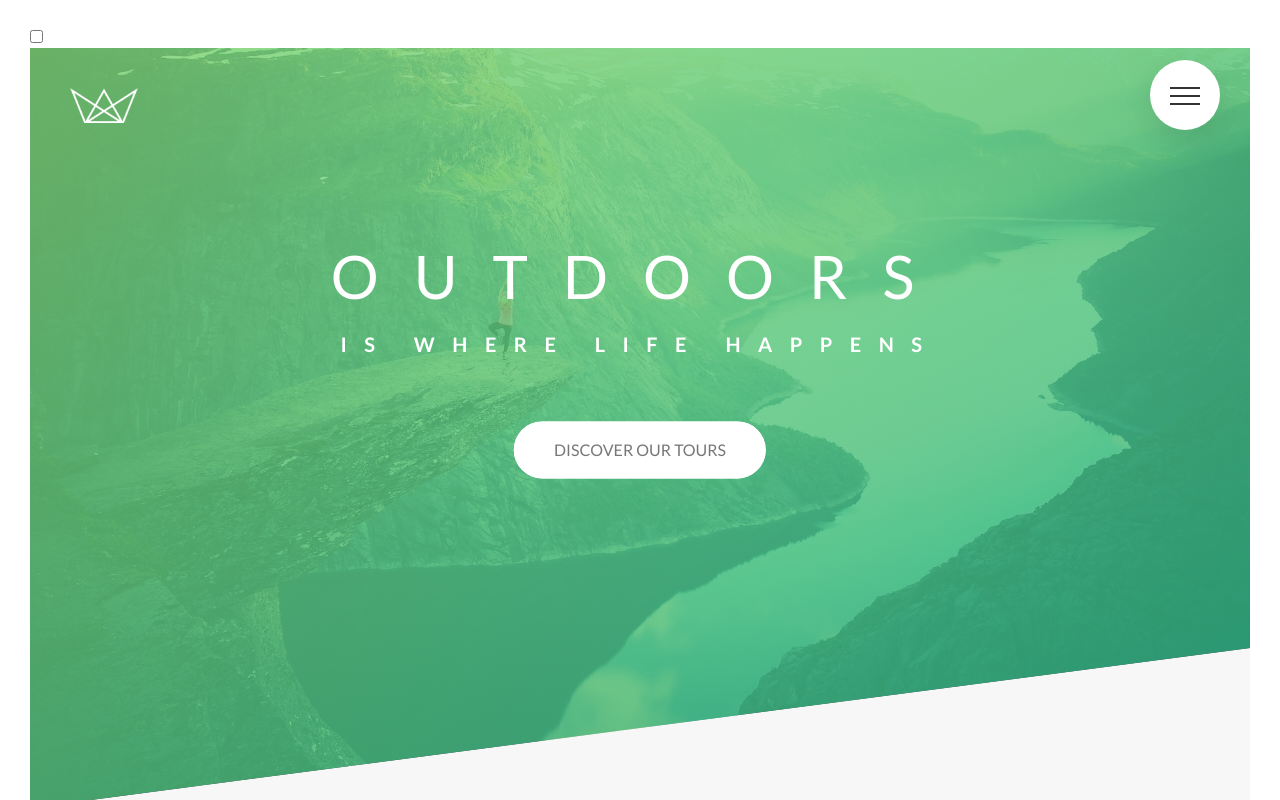
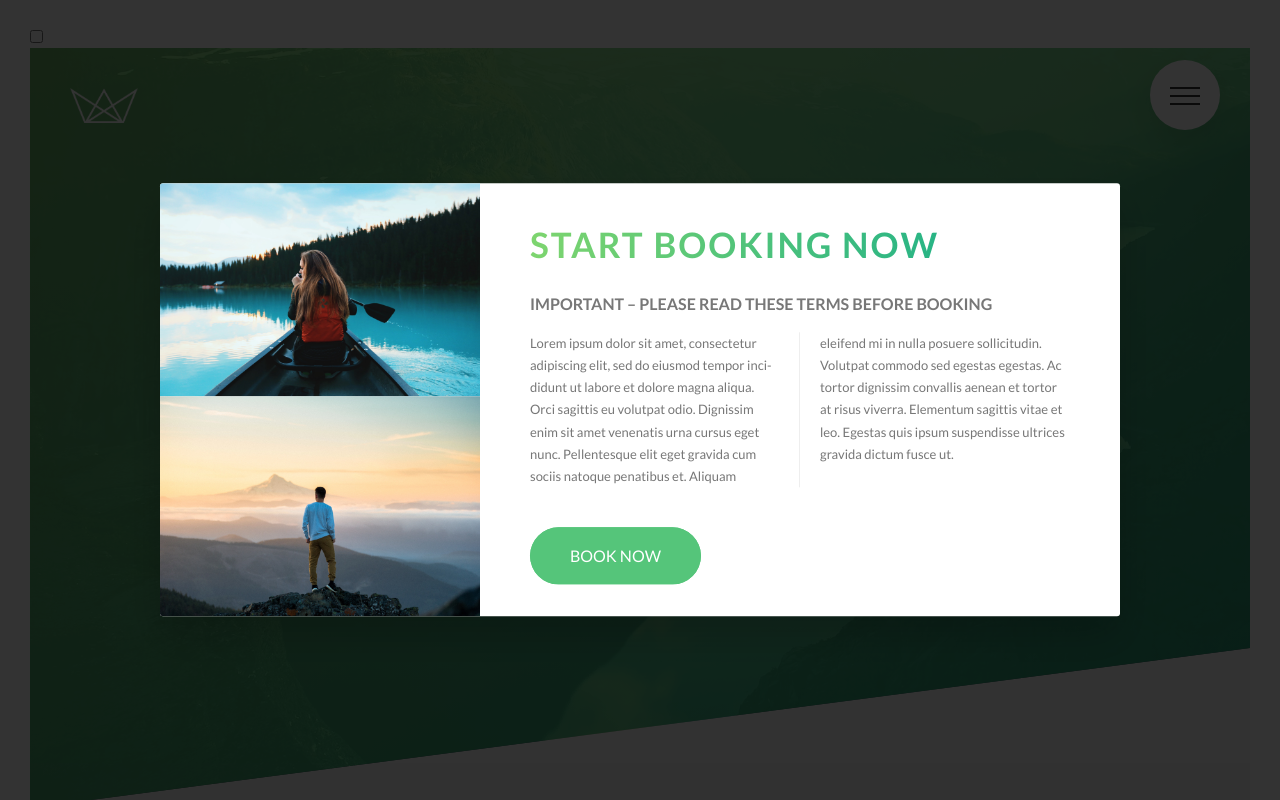
Before and after one commit to nishathapa/Natours, a website: page index.html in a window 1280 px wide. Shown: the top 800 px of the page. Drawn offline with Linux system fonts and the light colour scheme.

Commit message:
Designed pop-up section

```diff
--- a/index.html
+++ b/index.html
@@ -368,6 +368,23 @@
                 </div>
             </div>
         </footer>
+
+        <div class="popup">
+            <div class="popup__content">
+                <div class="popup__left">
+                    <img src="img/nat-8.jpg" alt="tour photo" class="popup__img">
+                    <img src="img/nat-9.jpg" alt="tour photo" class="popup__img">
+                </div>
+                <div class="popup__right">
+                    <h2 class="heading-secondary u-margin-bottom-small">Start Booking Now</h2>
+                    <h3 class="heading-tertiary u-margin-bottom-small">Important &ndash; Please read these terms before booking</h3>
+                    <p class="popup__text">
+                        Lorem ipsum dolor sit amet, consectetur adipiscing elit, sed do eiusmod tempor incididunt ut labore et dolore magna aliqua. Orci sagittis eu volutpat odio. Dignissim enim sit amet venenatis urna cursus eget nunc. Pellentesque elit eget gravida cum sociis natoque penatibus et. Aliquam eleifend mi in nulla posuere sollicitudin. Volutpat commodo sed egestas egestas. Ac tortor dignissim convallis aenean et tortor at risus viverra. Elementum sagittis vitae et leo. Egestas quis ipsum suspendisse ultrices gravida dictum fusce ut.
+                    </p>
+                    <a href="#" class="btn btn--green">Book Now</a>
+                </div>
+            </div>
+        </div>
 <!--
         <section class="grid-test">
             <div class="row">
--- a/sass/abstract/_mixins.scss
+++ b/sass/abstract/_mixins.scss
@@ -6,3 +6,11 @@
     }
 
 }
+
+
+@mixin absCenter {
+    position: absolute;
+    top: 50%;
+    left: 50%;
+    transform: translate(-50%, -50%);
+}
--- /dev/null
+++ b/sass/components/_popup.scss
@@ -0,0 +1,54 @@
+.popup{
+    width: 100%;
+    height: 100vh;
+    background-color: rgba($color-black, .8);
+    position: fixed;
+    top: 0;
+    left: 0;
+    z-index: 2500;
+
+    &__content{
+        @include absCenter;
+        width: 75%;
+        background-color: $color-white;
+        box-shadow: 0 2rem 4rem rgba($color-black, .2);
+        border-radius: 3px;
+        display: table;
+        overflow: hidden;
+    }
+
+    &__left{
+        width: 33.3333333%;
+        display: table-cell;
+    }
+
+    &__right{
+        width: 66.6666667%;
+        display: table-cell;
+        vertical-align: middle;
+        padding: 3rem 5rem;
+    }
+
+    &__img{
+        display: block;
+        width: 100%;
+    }
+
+    &__text{
+        font-size: 1.3rem;
+        margin-bottom: 4rem;
+
+        -moz-column-count: 2;
+        -moz-column-gap: 4rem;
+        -moz-column-rule: 1px solid $color-grey-light-2;
+
+        column-count: 2;
+        column-gap: 4rem;
+        column-rule: 1px solid $color-grey-light-2;
+
+        -moz-hyphens: auto;
+        -ms-hyphens: auto;
+        -webkit-hyphens: auto;
+        hyphens: auto;
+    }
+}
--- a/sass/main.scss
+++ b/sass/main.scss
@@ -14,6 +14,7 @@
 @import "components/cards";
 @import "components/story";
 @import "components/form";
+@import "components/popup";
 
 @import "layout/grid";
 @import "layout/footer";
```
Also changed, not shown: css/style.css.
